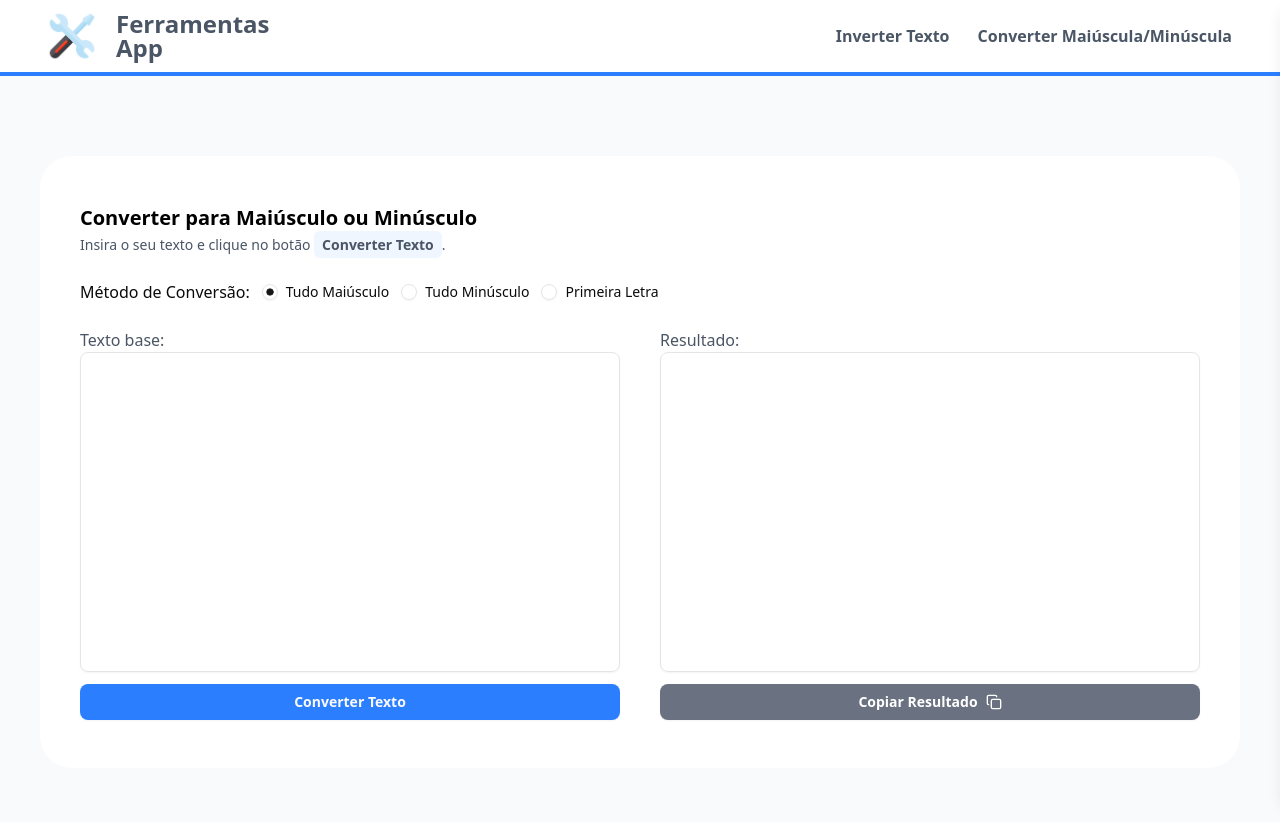
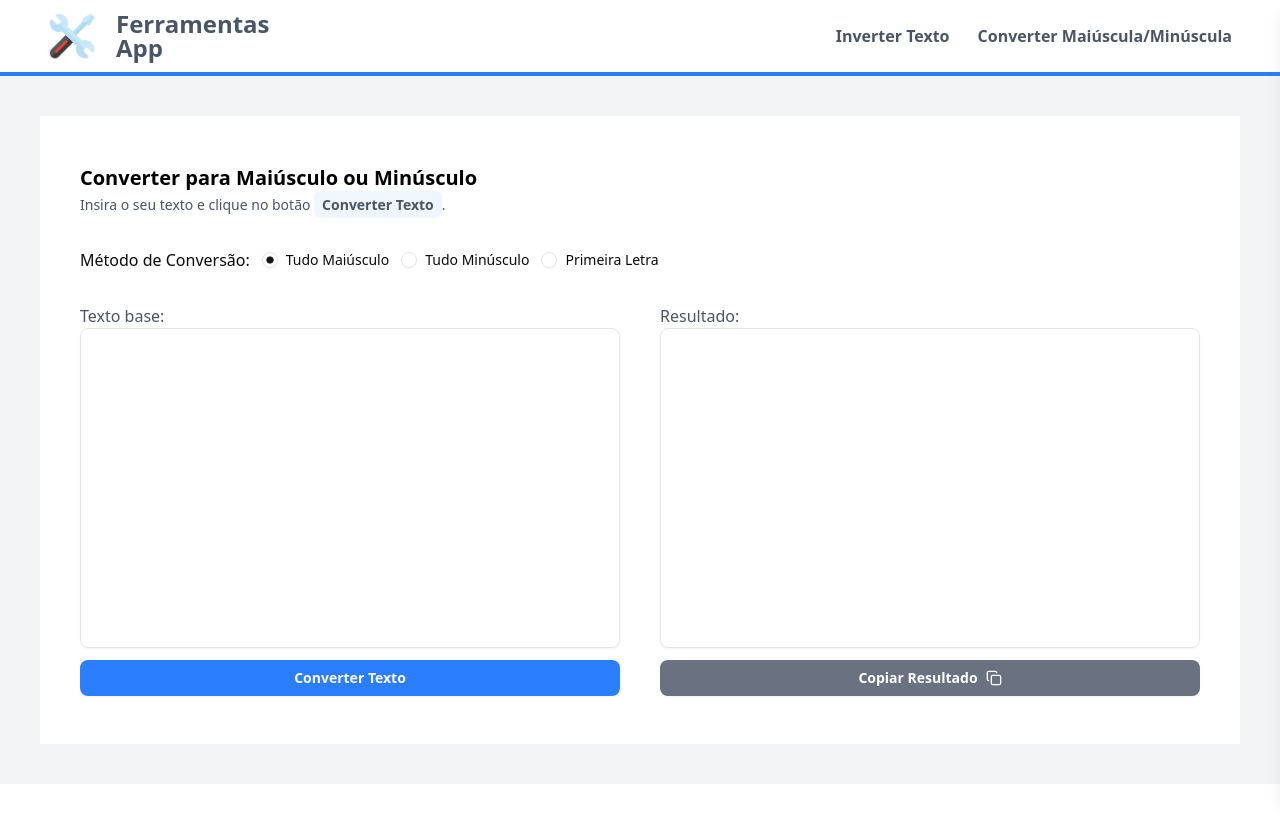
Before and after one commit to Mikael-Josias/ferramentas-app, a Next.js app: page /maiuscula-minuscula in a window 1280 px wide. Shown: the top 822 px of the page. After the commit the page ends 800 px from the top, so only its background shows below. Built offline with nearby package versions, Linux system fonts and the light colour scheme.

Commit message:
style(tools): change tools page style

```diff
--- a/app/inverter-texto/page.tsx
+++ b/app/inverter-texto/page.tsx
@@ -35,8 +35,8 @@ export default function InvertText() {
   }
 
   return (
-    <main className="px-2 md:px-10 py-10 md:py-20 bg-gray-50">
-      <section className="flex flex-col gap-6 md:px-10 p-6 md:p-12 bg-white rounded-xl md:rounded-4xl">
+    <main className="px-5 md:px-10 py-10 bg-gray-100">
+      <section className="w-full flex flex-col gap-8 p-5 bg-white md:px-10 md:p-12">
         <div>
           <h1 className="text-xl text-black font-bold">Inverter Texto</h1>
           <span className="text-sm text-gray-600">
--- a/app/maiuscula-minuscula/page.tsx
+++ b/app/maiuscula-minuscula/page.tsx
@@ -32,8 +32,8 @@ export default function MaiusculaMinuscula() {
   }
 
   return (
-    <main className="px-2 md:px-10 py-10 md:py-20 bg-gray-50">
-      <section className="flex flex-col gap-6 md:px-10 p-6 md:p-12 bg-white rounded-xl md:rounded-4xl">
+    <main className="px-5 md:px-10 py-10 bg-gray-100">
+      <section className="w-full flex flex-col gap-8 p-5 bg-white md:px-10 md:p-12">
         <div>
           <h1 className="text-xl text-black font-bold">
             Converter para Maiúsculo ou Minúsculo
```
